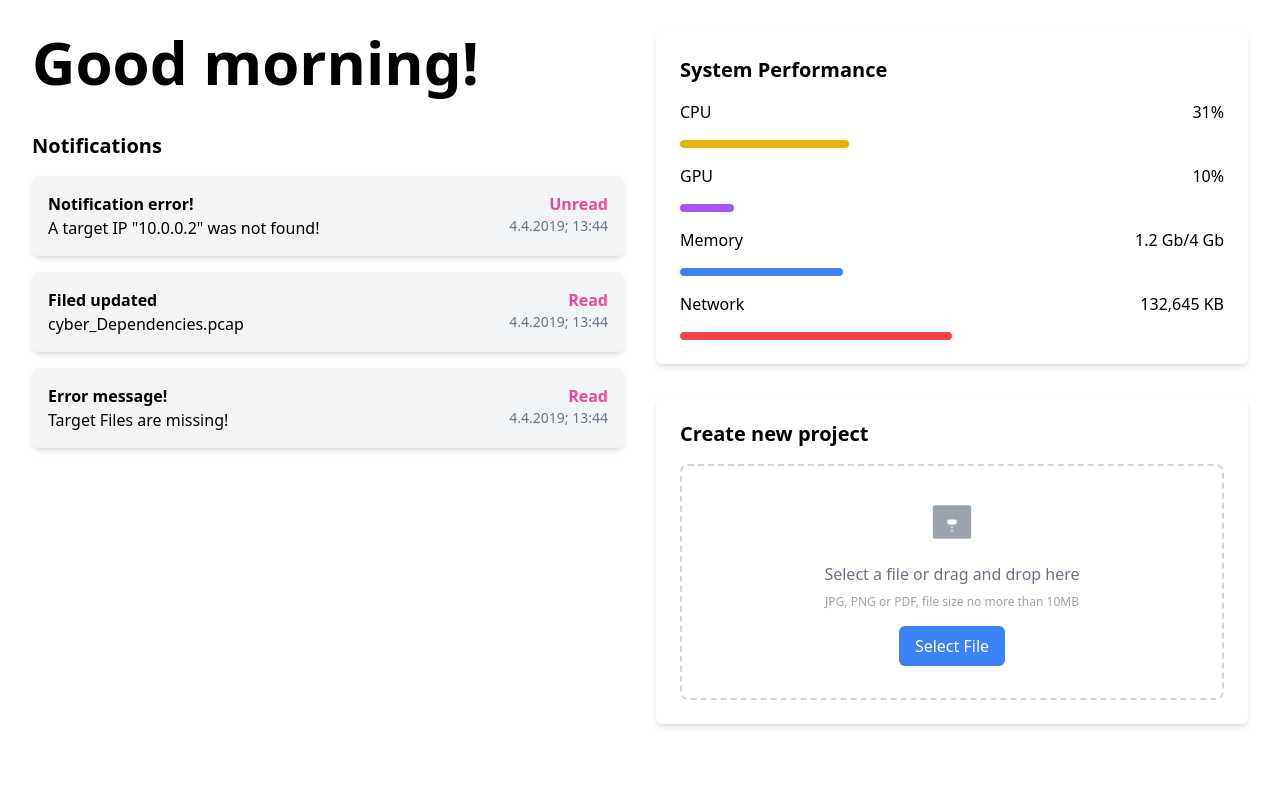
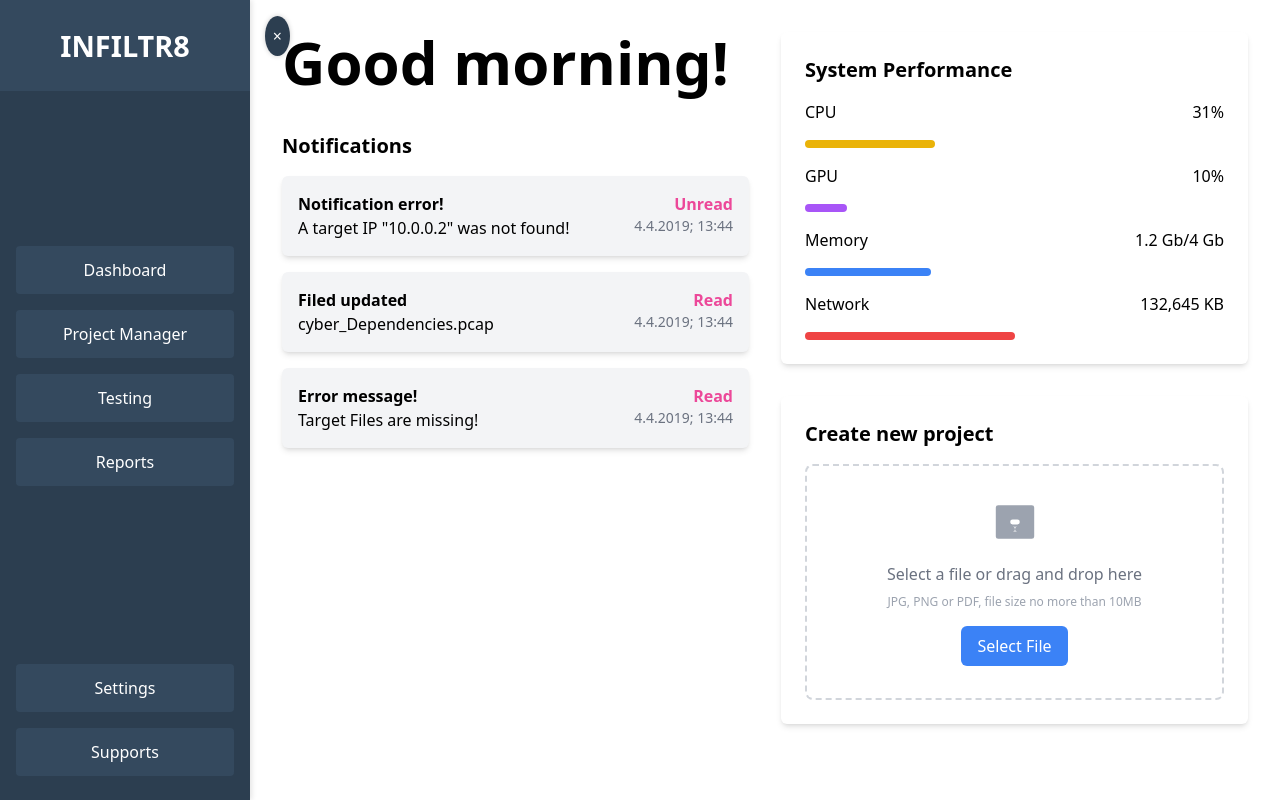
Before and after one commit to robertosalinaas/CS4311_INFILTR8_11FinalFrontier_Fall2024, a SvelteKit app in the folder frontend/: page /dashboard in a window 1280 px wide. Built offline with nearby package versions, Linux system fonts and the light colour scheme.

Commit message:
linked navbar on dashboard page

```diff
--- a/frontend/src/routes/dashboard/+page.svelte
+++ b/frontend/src/routes/dashboard/+page.svelte
@@ -1,11 +1,32 @@
 <script>
+    import { goto } from '$app/navigation';
+    import Navbar from '$lib/navbar.svelte';
+
+    export let isOpen = true;
+
     let notifications = [
       { title: 'Notification error!', description: 'A target IP "10.0.0.2" was not found!', status: 'Unread', time: '4.4.2019; 13:44' },
       { title: 'Filed updated', description: 'cyber_Dependencies.pcap', status: 'Read', time: '4.4.2019; 13:44' },
       { title: 'Error message!', description: 'Target Files are missing!', status: 'Read', time: '4.4.2019; 13:44' },
     ];
   </script>
+  <Navbar bind:isOpen />
 
+  <style>
+    main {
+      transition: margin-left 0.3s ease;
+    }
+
+    .main-collapsed {
+      margin-left: 0;
+    }
+
+    .main-expanded {
+      margin-left: 250px; /* Adjust this width based on your navbar width */
+    }
+  </style>
+
+  <main class="{isOpen ? 'main-expanded' : 'main-collapsed'}">
     <div class="grid grid-cols-2 gap-8 p-8">
       <!-- Left section -->
       <div>
@@ -80,3 +101,4 @@
         </div>
       </div>
     </div>
+  </main>
--- a/frontend/src/routes/project/+page.svelte
+++ b/frontend/src/routes/project/+page.svelte
@@ -59,8 +59,6 @@
 
       // Update the current project to the selected one
       currentProject = selectedProject;
-
-      console.log("i am here")
     }
     // Function to add the new IP
     function submitNewIp() {
--- a/frontend/src/routes/report/+page.svelte
+++ b/frontend/src/routes/report/+page.svelte
@@ -2,7 +2,7 @@
   export let isOpen = true;
   import Navbar from '$lib/navbar.svelte';
 
-  let exportFormats = ['PDF', 'CSV', 'Excel'];
+  let exportFormats = ['PDF', 'XML'];
   let selectedFormat = 'PDF';
 
   // Sample data for the summary table
```
Lines whose indentation alone changed are shown as unchanged.
